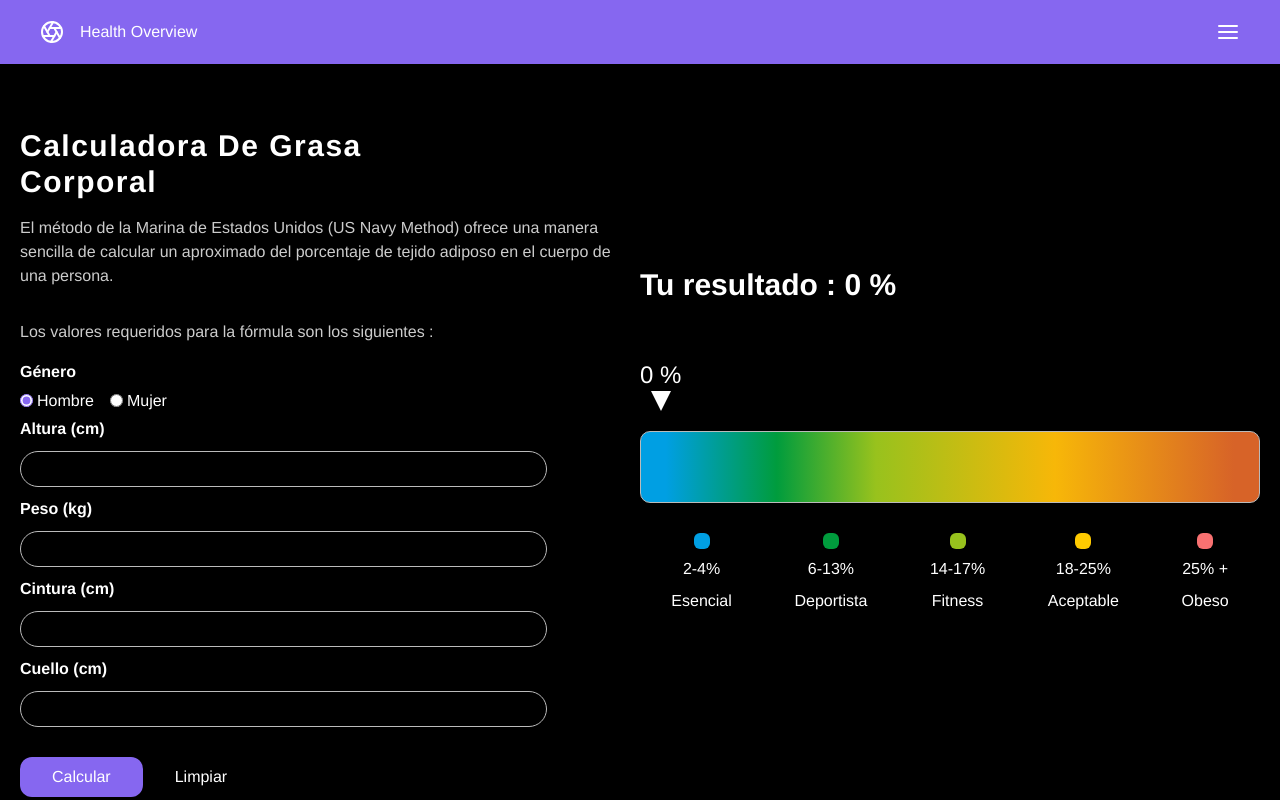
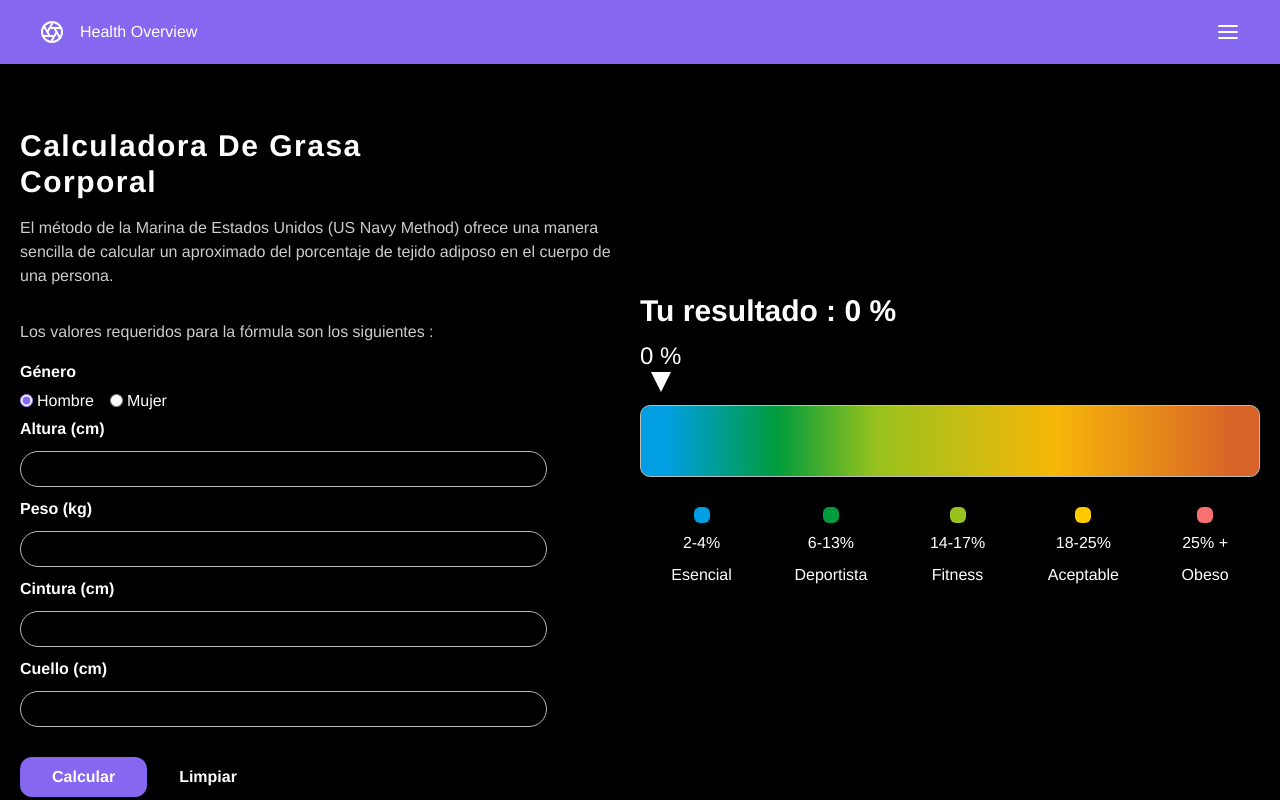
Before and after one commit to fernando59/body-fat-calculator, a Next.js app: page / in a window 1280 px wide. Built offline with nearby package versions, Linux system fonts and the light colour scheme.

Commit message:
improve range

```diff
--- a/components/FormCalculator.tsx
+++ b/components/FormCalculator.tsx
@@ -54,8 +54,7 @@ export const FormCalculator: FC<Props> = ({ setResCalc }) => {
         else
             res = calculateForMale(dataCalcultator)
 
-        console.log(res)
-        if (res < 0) {
+        if (res < 0 ) {
             generateToast()
         }
         setResCalc(res)
@@ -196,8 +195,8 @@ export const FormCalculator: FC<Props> = ({ setResCalc }) => {
                     {errors.hip?.type === "min" && <span className="text-red-500">El valor mínimo es de 0 </span>}
                 </label>
             }
-            <button type="submit" className="bg-[#8667F0] text-white px-8 mt-5 py-2 rounded-xl ">Calcular</button>
-            <button type="button" onClick={handleReset} className=" text-white px-8 mt-5 py-2 rounded-xl ">Limpiar</button>
+            <button type="submit" className="bg-[#8667F0] text-white px-8 mt-5 py-2 rounded-xl font-semibold ">Calcular</button>
+            <button type="button" onClick={handleReset} className=" text-white px-8 mt-5 py-2 rounded-xl font-semibold ">Limpiar</button>
             <ToastContainer />
         </form>
     </>
--- a/components/Range.tsx
+++ b/components/Range.tsx
@@ -7,55 +7,65 @@ interface Props {
 }
 
 export const Range: FC<Props> = ({ resCalc }) => {
-  const [range, setRange] = useState<number>(0)
-  const [step, setStep] = useState(0);
+  const [state, setState] = useState({
+    range: 0,
+    value: 0
+  })
   const ref = useRef<any>(null);
 
   const getRange = (e: any) => {
-    setRange(e.target.value);
+    setState({ ...state, range: e.target.value })
   };
   useEffect(() => {
     let res: number = parseFloat(resCalc.toFixed(2))
     if (res < 0) {
+      res = 0
+    } else if (res > 25) {
+      res = 25
+    }
+    else if (isNaN(res)) {
+      res = 0
+    }
 
-      setRange(0)
-    } else if (res > 25) {
-      setRange(25)
+
+    if (ref.current) {
+      const max = ref.current.max
+      const min = ref.current.min
+      let newValue = 0
+      if (res < 1) {
+        newValue = ((res - min) * 100 / max)
+      } else {
+        newValue = ((res - min) * 100 / max) - 10
+
       }
-    else {
-      setRange(res)
+      setState({ ...state, value: newValue, range: res })
+
     }
-    const rangeLinePadding = 16
-    if (ref.current) {
-      const offsetWidth = ref.current.offsetWidth
-      // console.log({ offsetWidth })
-      const max = ref.current.max
-      // console.log({ max })
-      const calcStep = (ref.current.offsetWidth - rangeLinePadding) / ref.current.max;
-      // console.log({ calcStep })
-      setStep(calcStep);
-    }
-  }, [setRange, resCalc]);
+  }, [setState, resCalc, ref]);
 
   return <>
 
-    <h3 className="text-2xl lg:text-3xl font-bold py-14 ">Tu resultado : <span className="transition ease-in-out delay-150 duration-300">{range} %</span> </h3>
+    <h3 className="text-2xl lg:text-3xl font-bold py-14 ">Tu resultado : <span className="transition ease-in-out delay-150 duration-300">{state.range} %</span> </h3>
 
     {/* RANGE */}
-    <div>
+    <div className="">
+      <div className="relative w-full ">
+
         <label
-        className="transition  ease-in-out delay-150 duration-300"
+          className="transition-all  ease-in-out delay-150 duration-300 absolute"
           style={{
             display: "inline-block",
-          transform: `translateX(${range * step}px)`,
+            top: '-45px',
+            left: `${state.value}%`,
           }}>
-        <span className="text-2xl label-range select-none "> {range} %</span>
+          <span className="text-lg md:text-2xl label-range select-none "> {state.range} %</span>
         </label>
+      </div>
       <input
         disabled={true}
         onChange={getRange}
         className='cursor-pointer'
-        ref={ref} type="range" min={0} max={25} value={range} />
+        ref={ref} type="range" min={0} max={25} value={state.range} />
     </div>
 
     {/* POINTS */}
```
Lines whose indentation alone changed are shown as unchanged.
